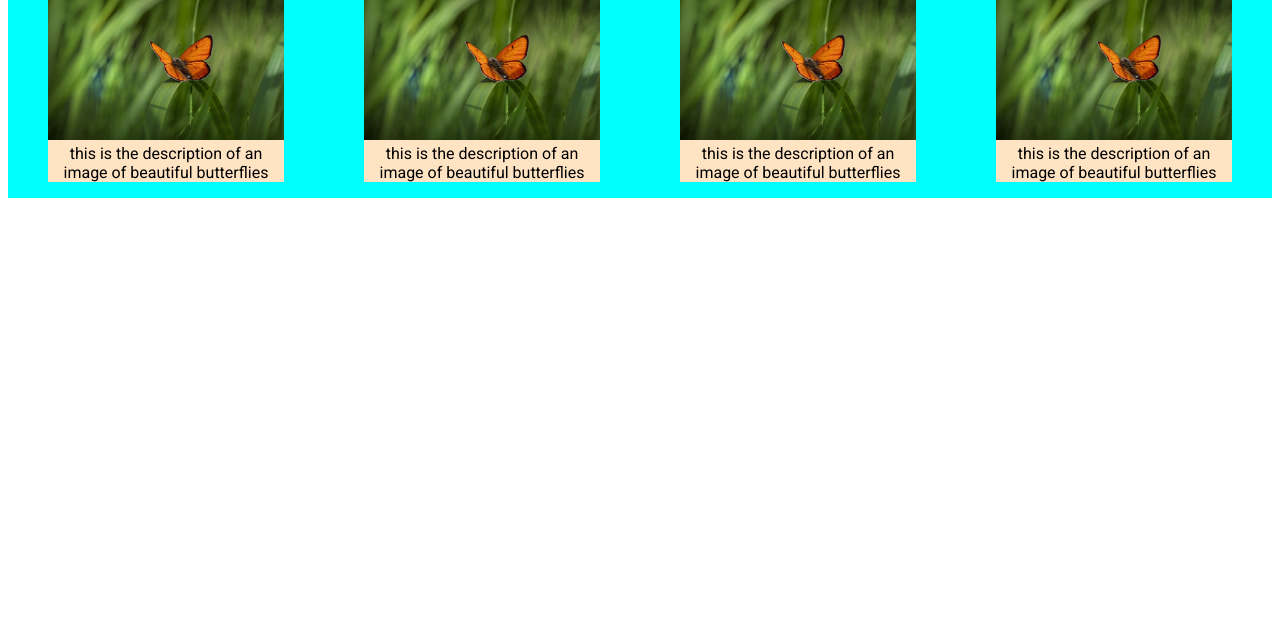
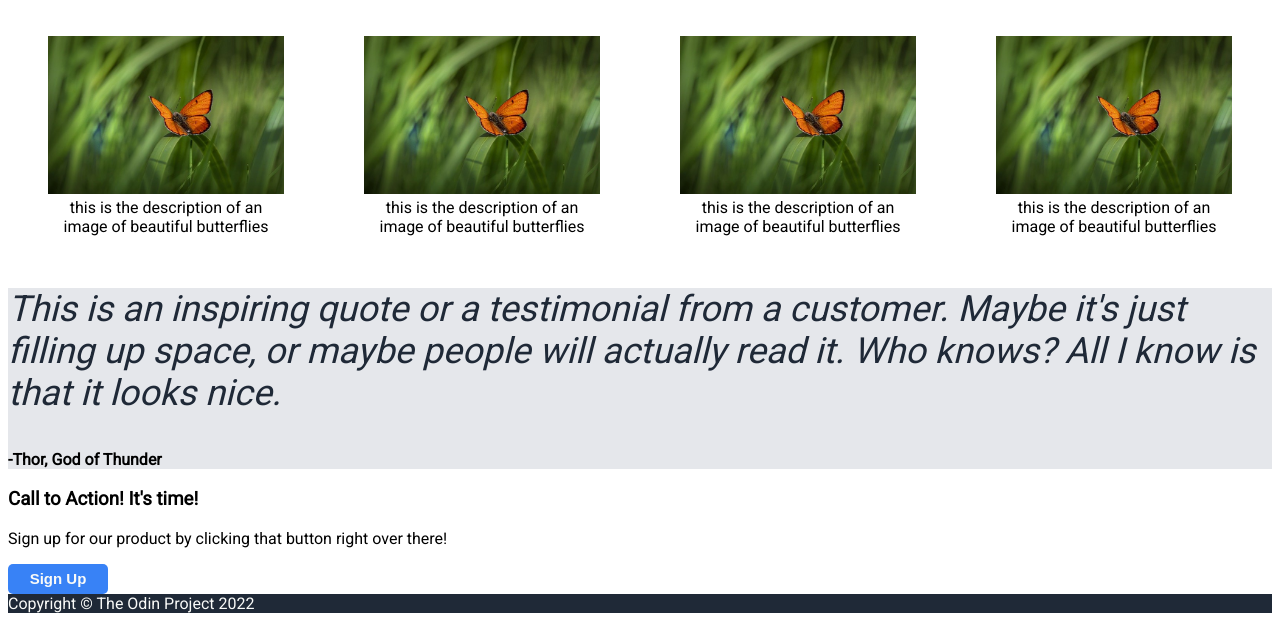
Before and after one commit to devjoy2018/First-Landing-Page, a plain HTML site: page index.html in a window 1280 px wide. Shown: the part 510-1131 px from the top of the page. Before the commit the page ends 800 px from the top, so only its background shows below. Drawn offline with Linux system fonts and the light colour scheme.

Commit message:
basic barebone rendered

```diff
--- a/index.html
+++ b/index.html
@@ -37,7 +37,7 @@
     <!-- second partition -->
     <div class="second">
         <div class="second-one">
-            <h3>Some random information</h3>
+            <h3 class="info">Some random information</h3>
         </div>
     </div>
     <div class="images">
@@ -69,5 +69,22 @@
             </figure>
         </div>
     </div>
+    <!-- third partition -->
+    <div class="third">
+        <p class="third-one">This is an inspiring quote or a testimonial from a customer. Maybe it's just filling up space, or maybe people will actually read it. Who knows? All I know is that it looks nice.</p>
+        <p class="third-two">-Thor, God of Thunder</p>
+    </div>
+    <!-- fourth partition  -->
+    <div class="fourth">
+        <div class="fourth-one">
+            <h3>Call to Action! It's time!</h3>
+            <p>Sign up for our product by clicking that button right over there!</p>
+        </div>
+        <div class="fourth-two">
+            <button>Sign Up</button>
+        </div>
+    </div>
+    <!-- fifth partition  -->
+    <footer>Copyright &#169 The Odin Project 2022</footer>
 </body>
 </html>
--- a/style.css
+++ b/style.css
@@ -87,10 +87,13 @@ button {
 /* ----------------------------------------------------------------- */
 .second-one {
     text-align: center;
+
+    color: #1f2937;
+
 }
 
 .images {
-    background-color: aqua;
+    /* background-color: aqua; */
     display: flex;
 }
 
@@ -100,11 +103,40 @@ button {
     /* setting width and height to 100% and auto helped fix overflowing content from the container */
 }
 
-figure {
+/* figure {
     background-color: bisque;
-}
+} */
 
 figcaption {
     text-align: center;
     /* aligns image description to center */
 }
+
+.info {
+    font-size: 36px;
+    font-weight: 800;
+    /* makes text extra bold  */
+}
+
+/* ------------------------------------------------------------------------------------------------- */
+
+.third {
+    background-color: #e5e7eb;
+}
+
+.third-one {
+    font-size: 36px;
+    font-style: italic;
+    color: #1f2937;
+}
+
+.third-two {
+    font-weight: bold;
+}
+
+/* --------------------------------------------------------------------------------------- */
+
+footer {
+    background-color: #1f2937;
+    color: #f9faf8;
+}
```
